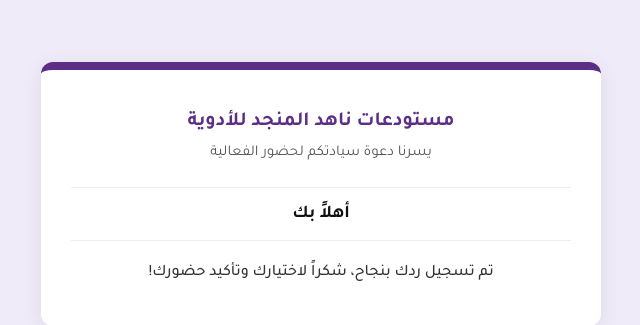
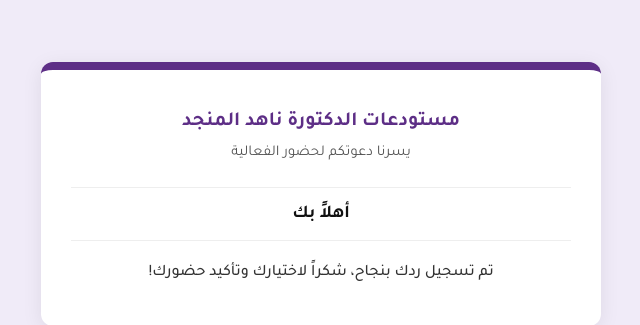
Before and after one commit to alaamando07-rgb/nmp.sy, a Flask app: template templates/thankyou.html in a window 1280 px wide. Shown: the part 226-551 px from the top of the page, without its empty margins (319-959 px from the left). Run offline with Flask 3, Linux system fonts and the light colour scheme; the template is opened without the code that fills it, so the values that code supplies are empty.

Commit message:
Update thankyou.html

```diff
--- a/templates/thankyou.html
+++ b/templates/thankyou.html
@@ -59,8 +59,8 @@
 <body>
 
     <div class="card">
-        <div class="logo-title">مستودعات ناهد المنجد للأدوية</div>
-        <div class="sub-text">يسرنا دعوة سيادتكم لحضور الفعالية</div>
+        <div class="logo-title">مستودعات الدكتورة ناهد المنجد</div>
+        <div class="sub-text">يسرنا دعوتكم لحضور الفعالية</div>
 
         <div class="welcome-box">
             أهلاً بك
```
